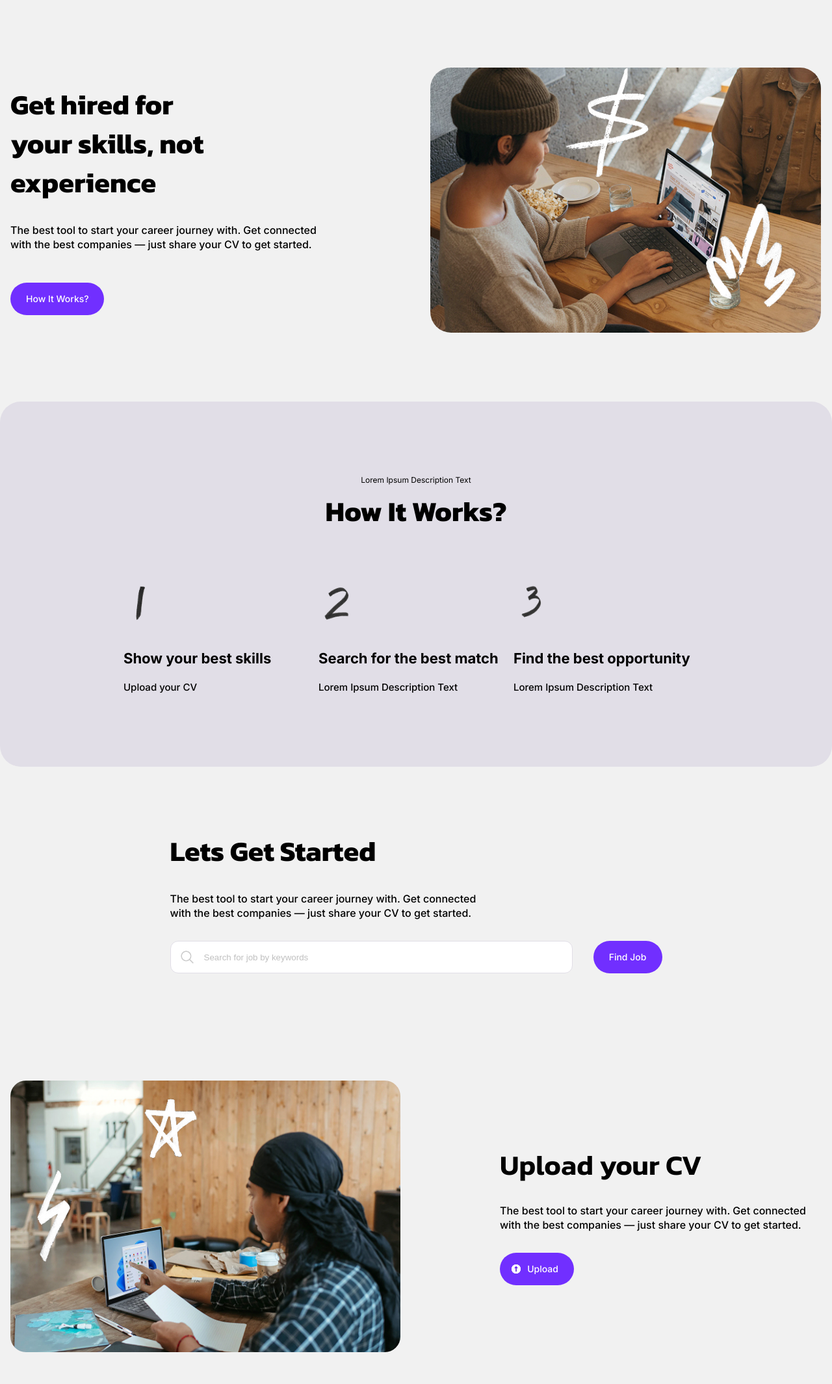
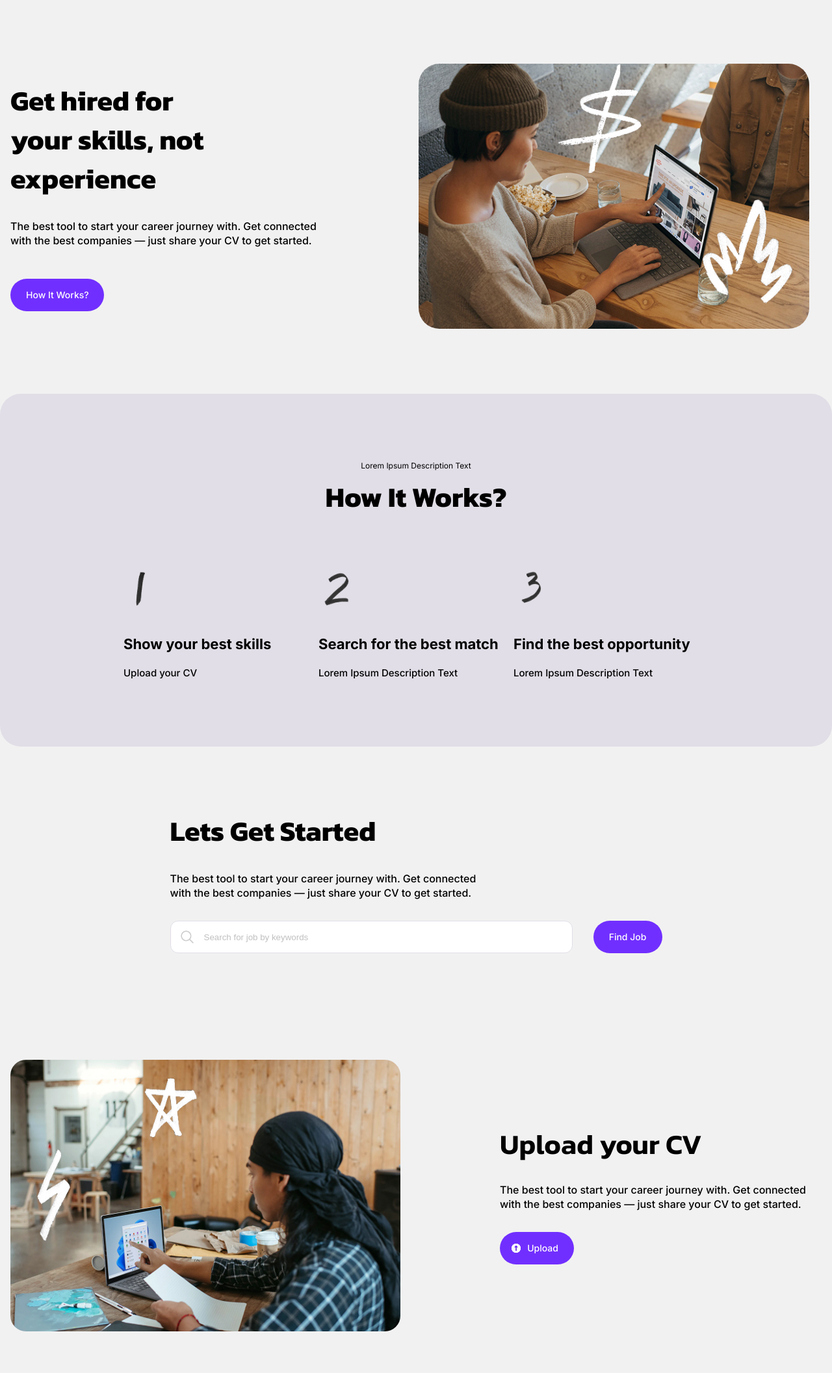
Before and after one commit to Yesk0/N_.Frontend, a plain HTML site: page project1&2/index.html in a window 1280 px wide. Shown: the part 64-2194 px from the top of the page at 65% size. Drawn offline with Linux system fonts and the light colour scheme.

Commit message:
style: added a general padding for the wraps to remove height , added individually where needed and added resolution for the picture blocks

```diff
--- a/project1&2/css/style.css
+++ b/project1&2/css/style.css
@@ -68,11 +68,14 @@ body {
 .wrapper {
   display: flex;
   justify-content: center;
+  padding-top: 100px;
+  padding-bottom: 100px;
 }
 
 .header {
   align-items: center;
-  height: 62px;
+  padding-top: 12px;
+  padding-bottom: 12px;
 }
 .container-1 {
   display: flex;
@@ -141,7 +144,6 @@ a {
 .container-2 {
   display: flex;
   gap: 165px;
-  height: 620px;
   align-items: center;
 }
 .info-1 {
@@ -185,9 +187,8 @@ a {
 }
 .image__left {
   position: relative;
-  width: fit-content;
-  width: auto;
-  height: auto;
+  width: 619px;
+  height: 420px;
 }
 .image__left-girl {
   border-radius: 32px;
@@ -205,6 +206,8 @@ a {
 .hiw {
   background-color: rgba(225, 222, 231, 1);
   border-radius: 32px;
+  padding-top: 103px;
+  padding-bottom: 103px;
 }
 .container-3 {
   display: flex;
@@ -212,7 +215,6 @@ a {
   justify-content: center;
   align-items: center;
   gap: 86px;
-  height: 562px;
 }
 .info-2 {
   display: flex;
@@ -271,8 +273,6 @@ a {
   display: flex;
   justify-content: center;
   align-items: center;
-  padding-top: 100px;
-  padding-bottom: 100px;
 }
 .info-4 {
   margin-right: 523px;
@@ -324,15 +324,20 @@ a {
   width: 58px;
 }
 
+.CVS {
+  padding-top: 64px;
+  padding-bottom: 64px;
+}
 .container-5 {
   display: flex;
   align-items: center;
-  height: 548px;
   padding-right: 38px;
   gap: 128px;
 }
 .VC {
   position: relative;
+  width: 619px;
+  height: 420px;
 }
 .lightning {
   position: absolute;
```
